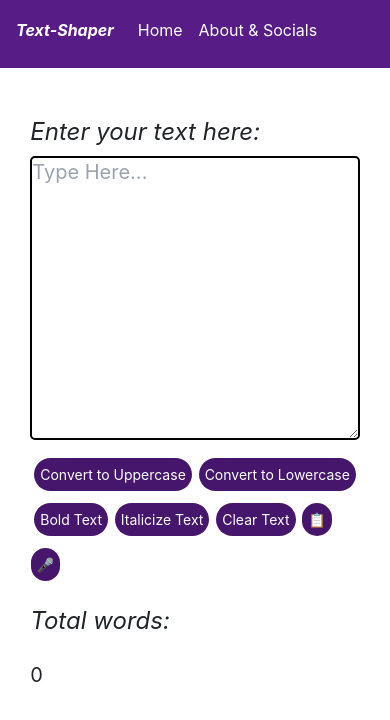
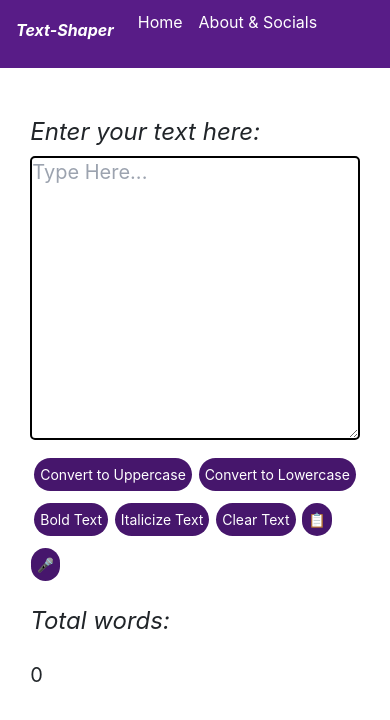
Before and after one commit to DhanveerSingh2002/TextShaper, a React (Create React App) app: page / in a window 390 px wide. Shown: the top 720 px of the page. Built offline with nearby package versions, Linux system fonts and the light colour scheme.

Commit message:
changed for responsive

```diff
--- a/src/App.css
+++ b/src/App.css
@@ -288,7 +288,7 @@
   {
     font-size: 18px;
     padding-bottom: 0px;
-    margin-top: -12px;
+    margin-top: -20px;
   }
 
   .navbar
```
